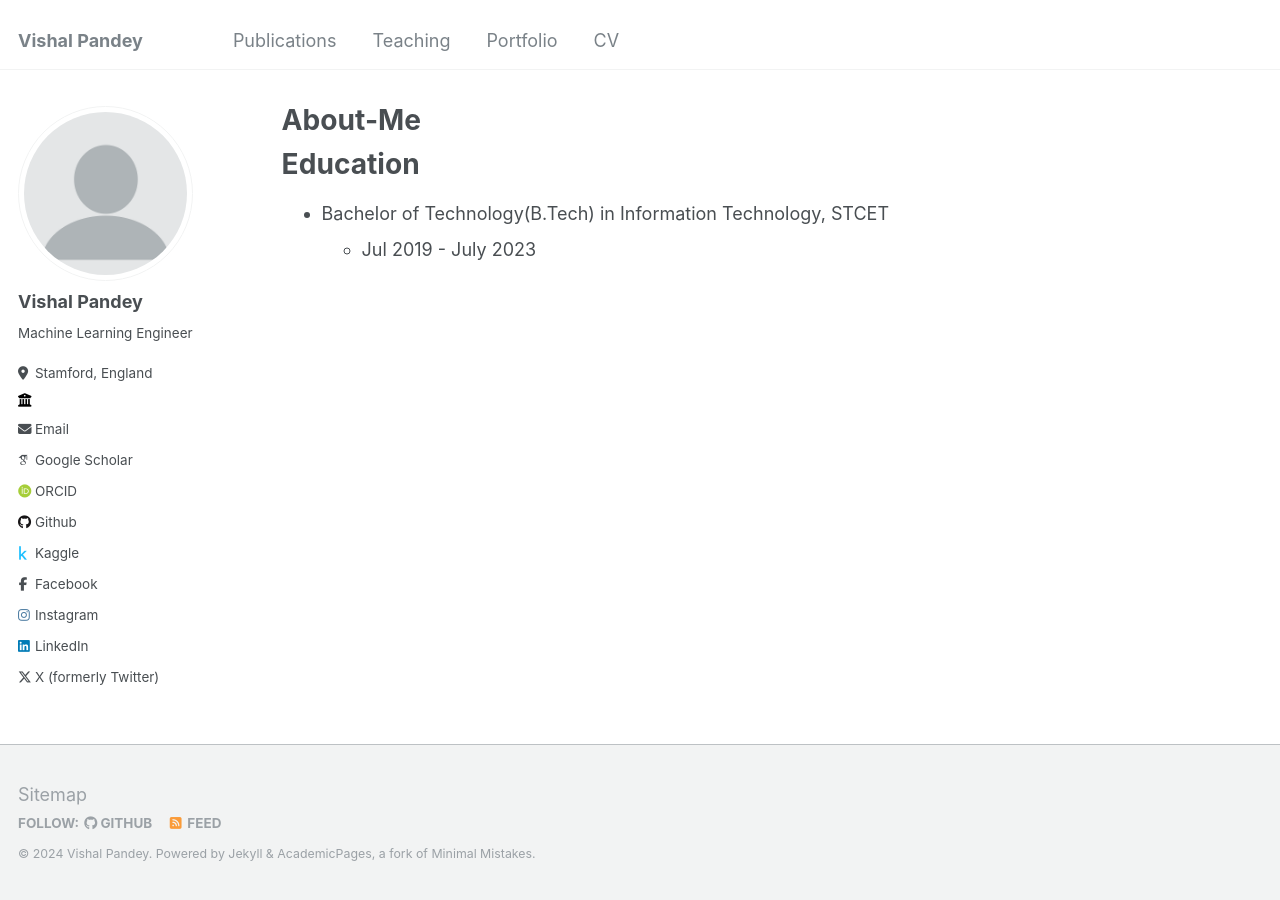
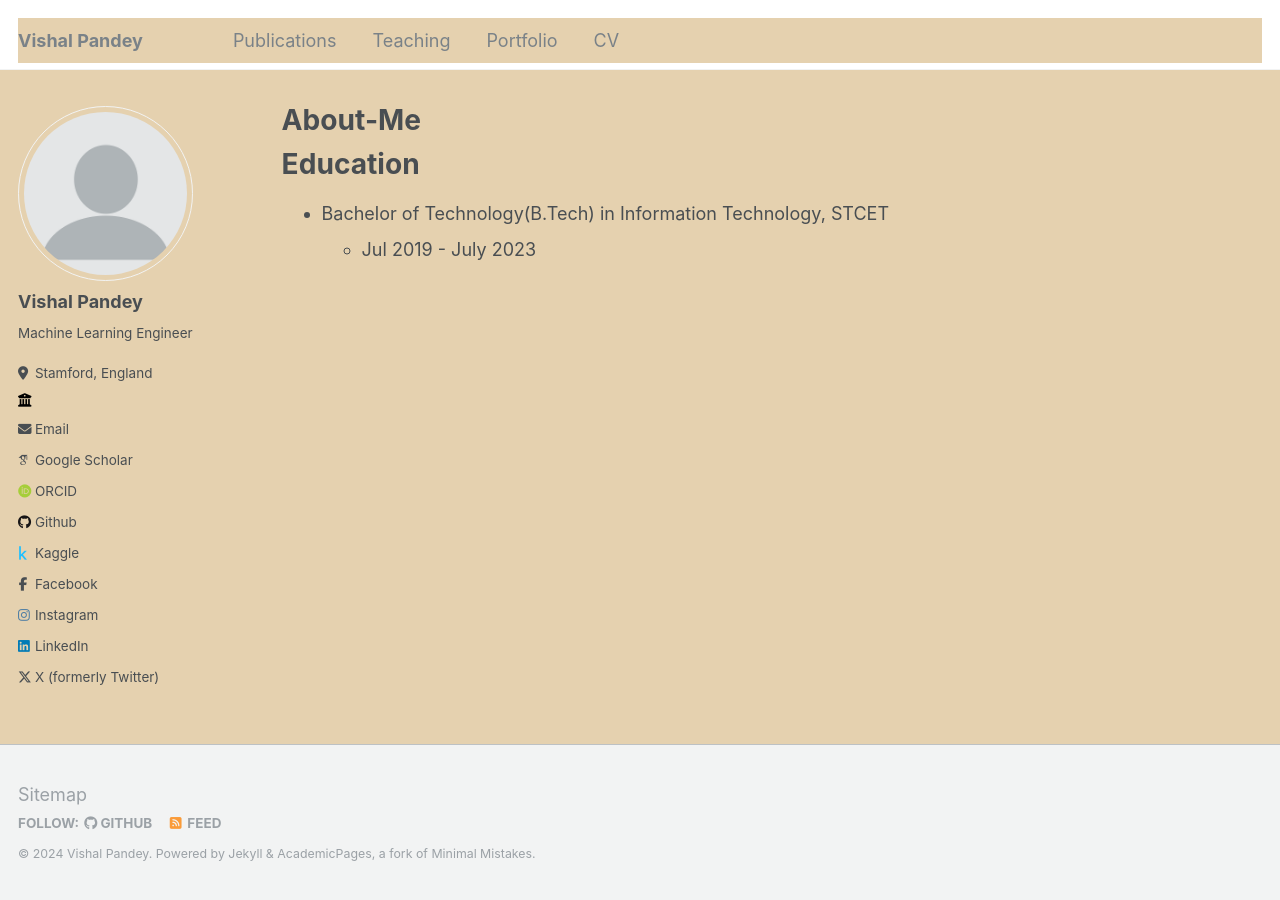
Before and after one commit to Vishal-sys-code/vishal-sys-code.github.io, a Jekyll site: the page built from _pages/about.md, in a window 1280 px wide. Built offline with Jekyll 4.4.1, drawn with Linux system fonts in a browser that asks for light colours; some web fonts are replaced.

Commit message:
Update _variables.scss

```diff
--- a/_sass/_variables.scss
+++ b/_sass/_variables.scss
@@ -62,7 +62,8 @@ $light-gray                 : mix(#fff, $gray, 50%);
 $lighter-gray               : mix(#fff, $gray, 90%);
 
 $body-color                 : #fff;
-$background-color           : #fff;
+// $background-color           : #fff;
+$background-color           : #e5d1af;
 $code-background-color      : #fafafa;
 $code-background-color-dark : $light-gray;
 $text-color                 : $dark-gray;
```
